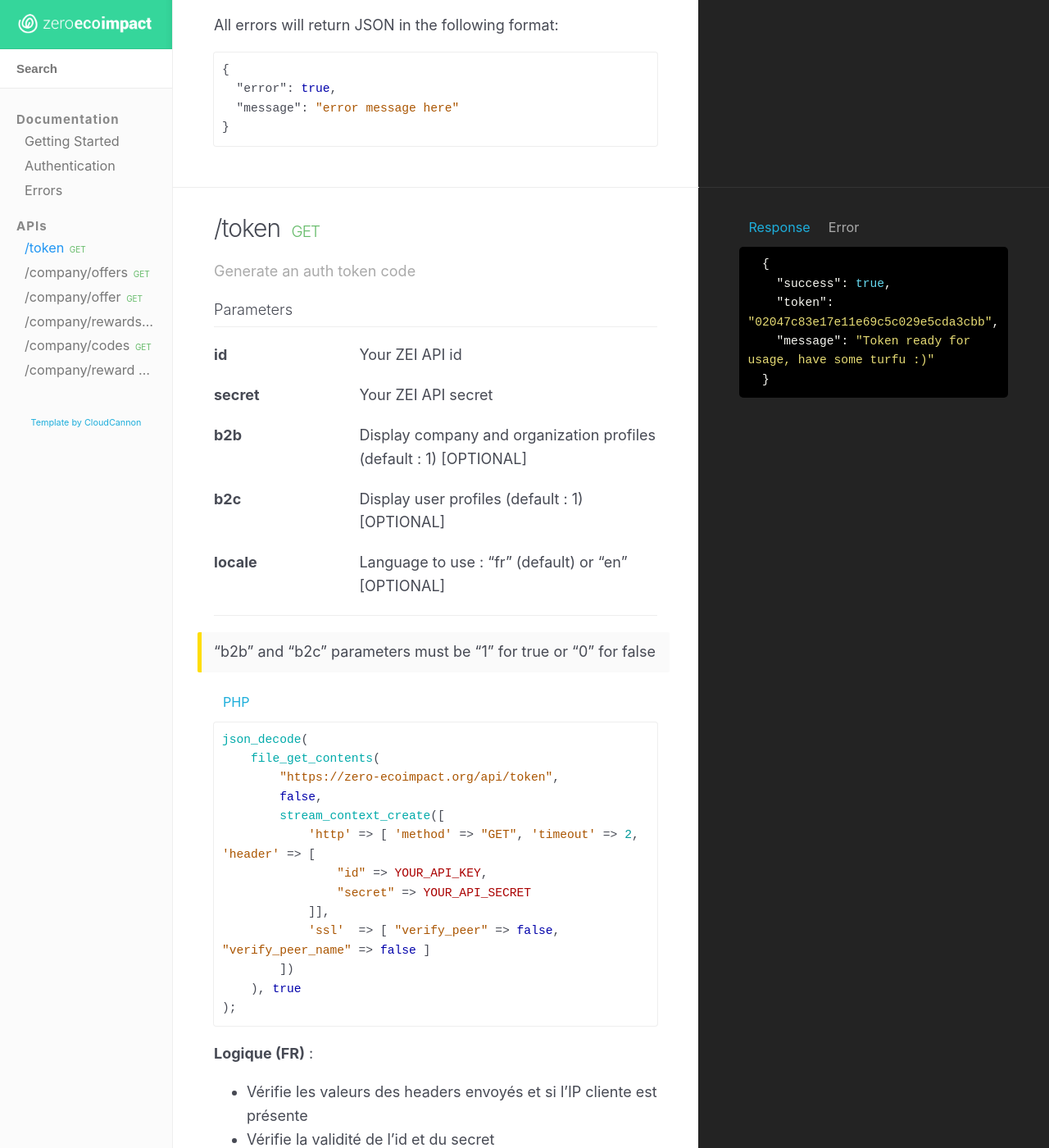
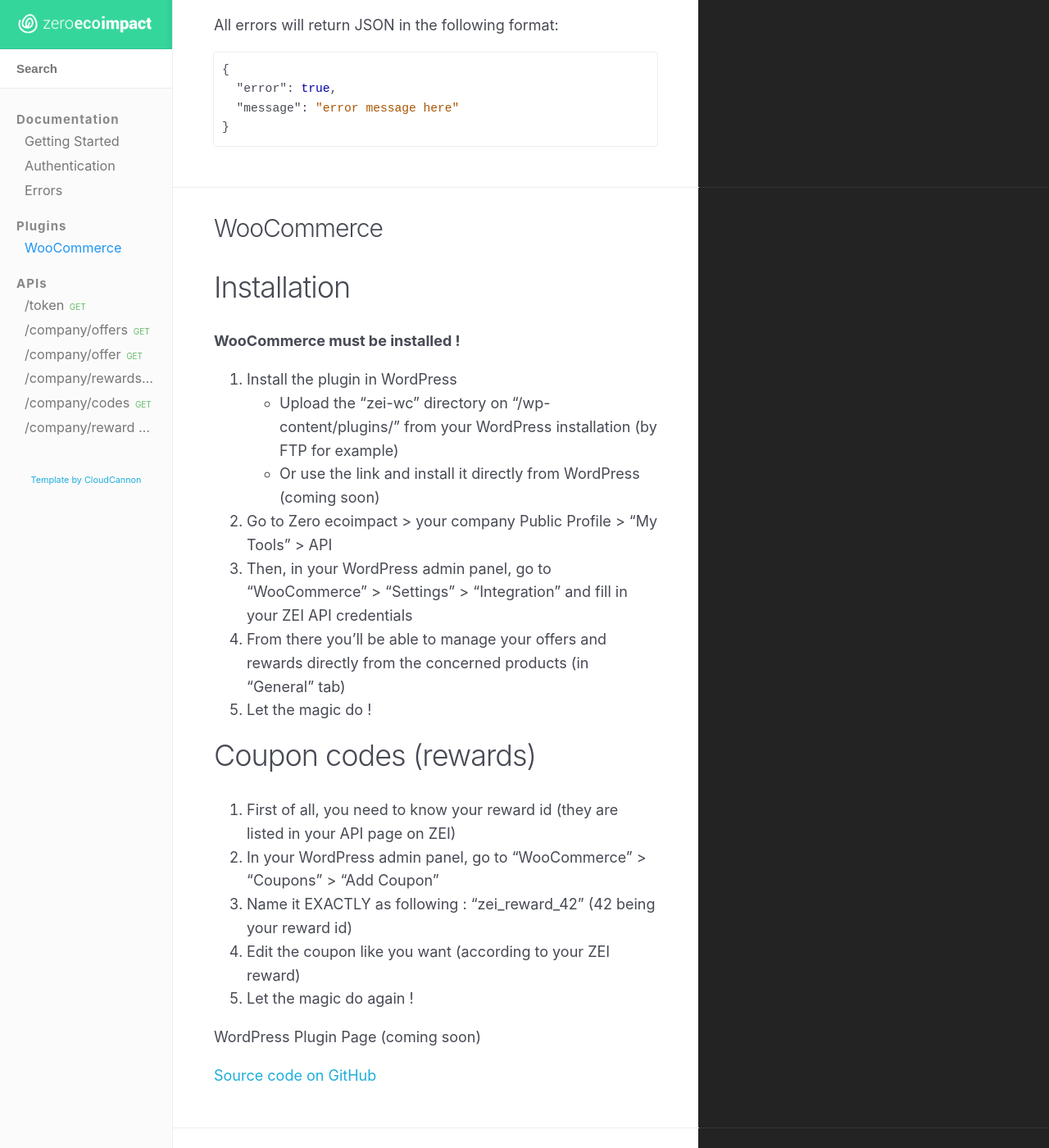
Before and after one commit to zei-world/api-woocommerce, a Jekyll site: the page built from docs/index.html, in a window 1280 px wide and 1400 px high, scrolled down 1223 px. Shown: the whole window at 82% size. Built offline with Jekyll 4.4.1, drawn with Linux system fonts in a browser that asks for light colours; nearby versions of some CDN libraries.

Commit message:
Section des plugins avec WooCommerce

```diff
--- a/docs/_config.yml
+++ b/docs/_config.yml
@@ -11,9 +11,12 @@ collections:
   documentation:
     title: Documentation
     position: 1
+  plugins:
+    title: Plugins
+    position: 2
   api:
     title: APIs
-    position: 2
+    position: 3
 gems:
   - jekyll-sitemap
   - jekyll-seo-tag
--- /dev/null
+++ b/docs/_plugins/WooCommerce.md
@@ -0,0 +1,29 @@
+---
+title: WooCommerce
+position: 1
+---
+
+Installation
+------------
+**WooCommerce must be installed !**
+
+1. Install the plugin in WordPress
+  * Upload the "zei-wc" directory on "/wp-content/plugins/" from your WordPress installation (by FTP for example)
+  * Or use the link and install it directly from WordPress (coming soon)
+2. Go to Zero ecoimpact > your company Public Profile > "My Tools" > API
+3. Then, in your WordPress admin panel, go to "WooCommerce" > "Settings" > "Integration" and fill in your ZEI API credentials
+4. From there you'll be able to manage your offers and rewards directly from the concerned products (in "General" tab)
+5. Let the magic do !
+
+Coupon codes (rewards)
+----------------------
+1. First of all, you need to know your reward id (they are listed in your API page on ZEI)
+2. In your WordPress admin panel, go to "WooCommerce" > "Coupons" > "Add Coupon"
+3. Name it EXACTLY as following : "zei_reward_42" (42 being your reward id)
+4. Edit the coupon like you want (according to your ZEI reward)
+5. Let the magic do again !
+
+
+WordPress Plugin Page (coming soon)
+
+[Source code on GitHub](https://github.com/zeroecoimpact/API/tree/master/WooCommerce){:target="_blank"}
```
